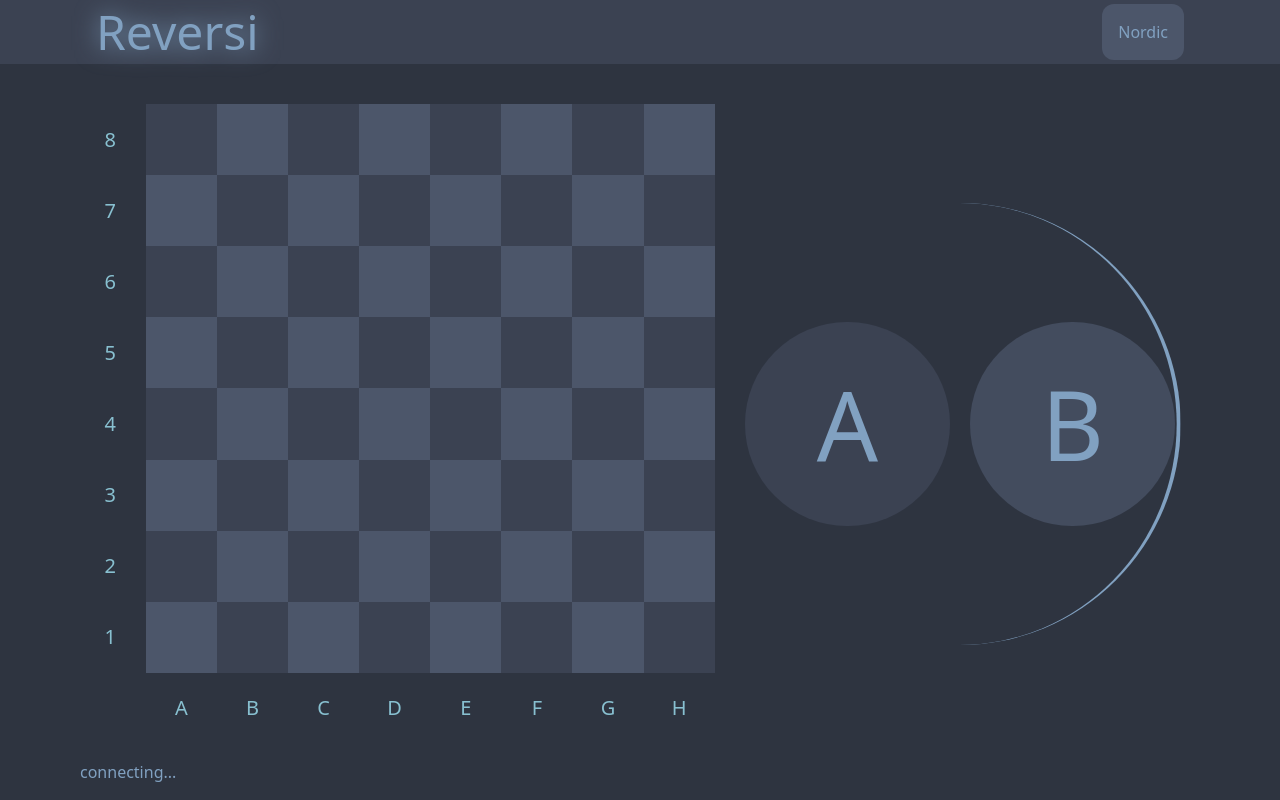
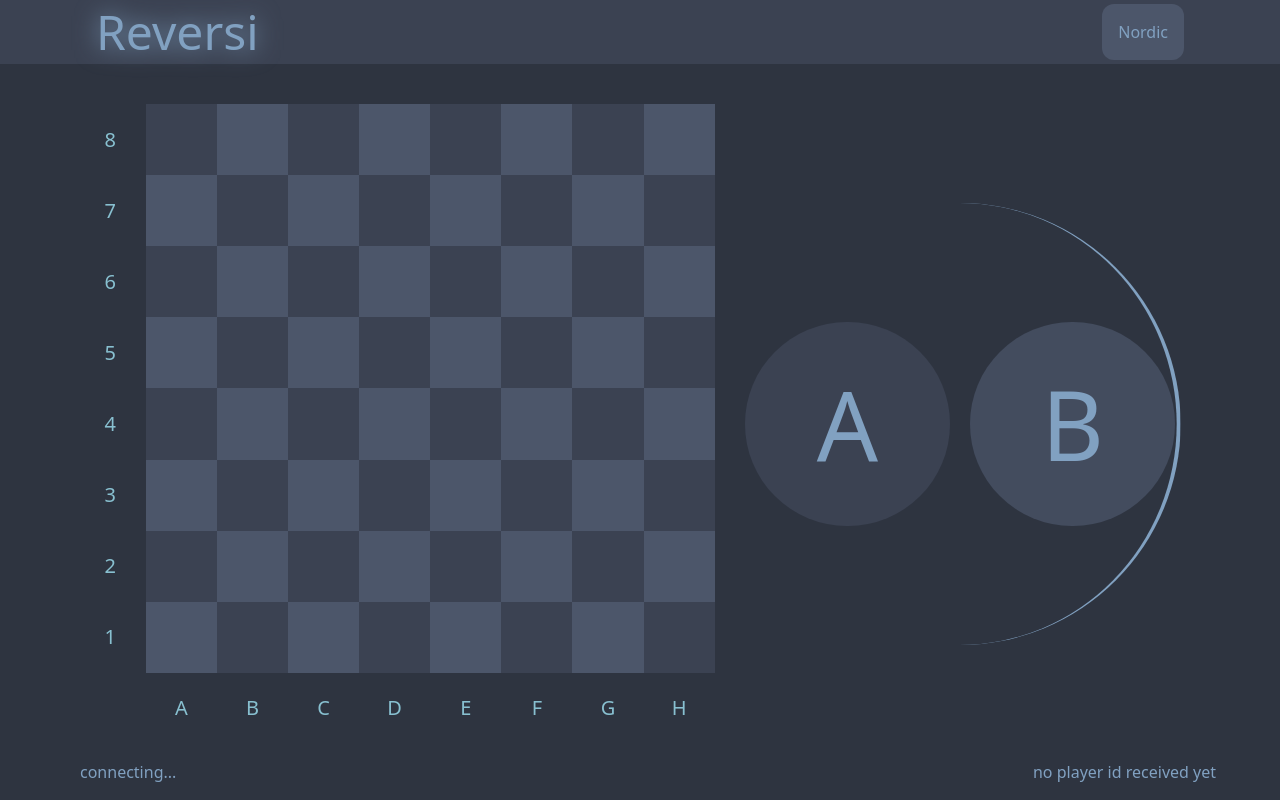
Before and after one commit to KuramaSyu/reversi-but-modern, a React (Create React App) app in the folder frontend/: page /game/1 in a window 1280 px wide. Shown: the top 800 px of the page. Built offline with nearby package versions, Linux system fonts and the light colour scheme; no server answers.

Commit message:
implemented the player id

```diff
--- a/frontend/src/pages/Reversi.tsx
+++ b/frontend/src/pages/Reversi.tsx
@@ -16,6 +16,7 @@ clicked_row: number;
   clicked_col: number;
   screen_height: number;
   rotation: number;
+  player_id: number | null;
 }
 
 interface ChipProps {
@@ -71,7 +72,6 @@ class Board extends React.Component<BoardProps, BoardState> {
         1 : <Chip color="bg-highlight-a/70 border-4 border-black/40" bg_color='bg-a'/>,
         2 : <Chip color="bg-highlight-d/70 border-4 border-black/40" bg_color='bg-a' />,
     };
-
     current_chip_number: number = 1;
 
     constructor(props: BoardProps) {
@@ -83,6 +83,7 @@ class Board extends React.Component<BoardProps, BoardState> {
         clicked_col: -1,
         screen_height: window.innerHeight,
         rotation: 0,
+        player_id: null,
         };
         this.active_attrs = "bg-b text-highlight-b font-semibold text-xl";
         this.unactive_attrs = "text-highlight-b font-extralight text-xl";
@@ -99,6 +100,13 @@ class Board extends React.Component<BoardProps, BoardState> {
         this.board.push({ row: row, col: col, chip: this.chips[this.current_chip_number]});
         this.cyclePlayer();
         this.forceUpdate( )
+    }
+
+    setPlayerId(id: number) {
+        console.log("Setting player id: ", id)
+        this.setState(
+          {player_id: id}
+        )
     }
 
     cyclePlayer() {
@@ -130,14 +138,24 @@ class Board extends React.Component<BoardProps, BoardState> {
 
         // call websocket on click
         const handleClick = (row: number, col: number) => {
+          console.log("Clicked: ", row, col);
             this.setState({
                 clicked_col: col,
                 clicked_row: row,
             });
-            // this.board.push({ row: row, col: col, chip: this.chips[this.current_chip_number]});
-            // this.cyclePlayer();
+
+            if (!this.state.player_id) {
+                console.log("Error: player id not set");
+                return;
+            }
             if (socket) {
-                socket.send(new ChipPlacedEvent(this.current_chip_number, row, col, session).to_json())
+                console.log("Sending chip placed event");
+                socket.send(
+                  new ChipPlacedEvent(this.state.player_id, row, col, session)
+                  .to_json()
+                )
+            } else {
+                console.log("Error: socket not set");
             }
         };
         // generate squares
@@ -265,7 +283,8 @@ interface ReversiProps {
         const message = event.data;
         const json_event = JSON.parse(message);
         if (json_event.event === 'SessionJoinEvent' && json_event.status === 200) {
-          setConnectedSession(json_event.data.session);
+          setConnectedSession(json_event.session);
+          boardRef.current?.setPlayerId(json_event.data.player_id);
         };
         if (json_event.event === 'ChipPlacedEvent' && json_event.status === 200) {
           // Call on_chip_placed method of the Board component
@@ -278,9 +297,9 @@ interface ReversiProps {
         newSocket.send(JSON.stringify({
           event: 'SessionJoinEvent',
           type: 'request',
-          data: {
           session: session_id
-        },}));
+          })
+        );
       };
 
       return () => {
@@ -302,8 +321,9 @@ interface ReversiProps {
           <Board ref={boardRef} theme={theme} rows={9} cols={9} socket={socket} session={session_id ?? 'FFFF'}/>
         </div>
 
-        <div>
-          {connected_session? `connected to session: ${connected_session}` : 'connecting...'}
+        <div className='flex flex-row gap-1 justify-between'>
+          <div>{connected_session? `connected to session: ${connected_session}` : 'connecting...'}</div>
+          <div>{boardRef.current?.state.player_id? `player id: ${boardRef.current?.state.player_id}` : 'no player id received yet'}</div>
         </div>
         {/* Websocket communication */}
         <div className="flex-auto text-highlight-c">
```
Lines whose indentation alone changed are shown as unchanged.
